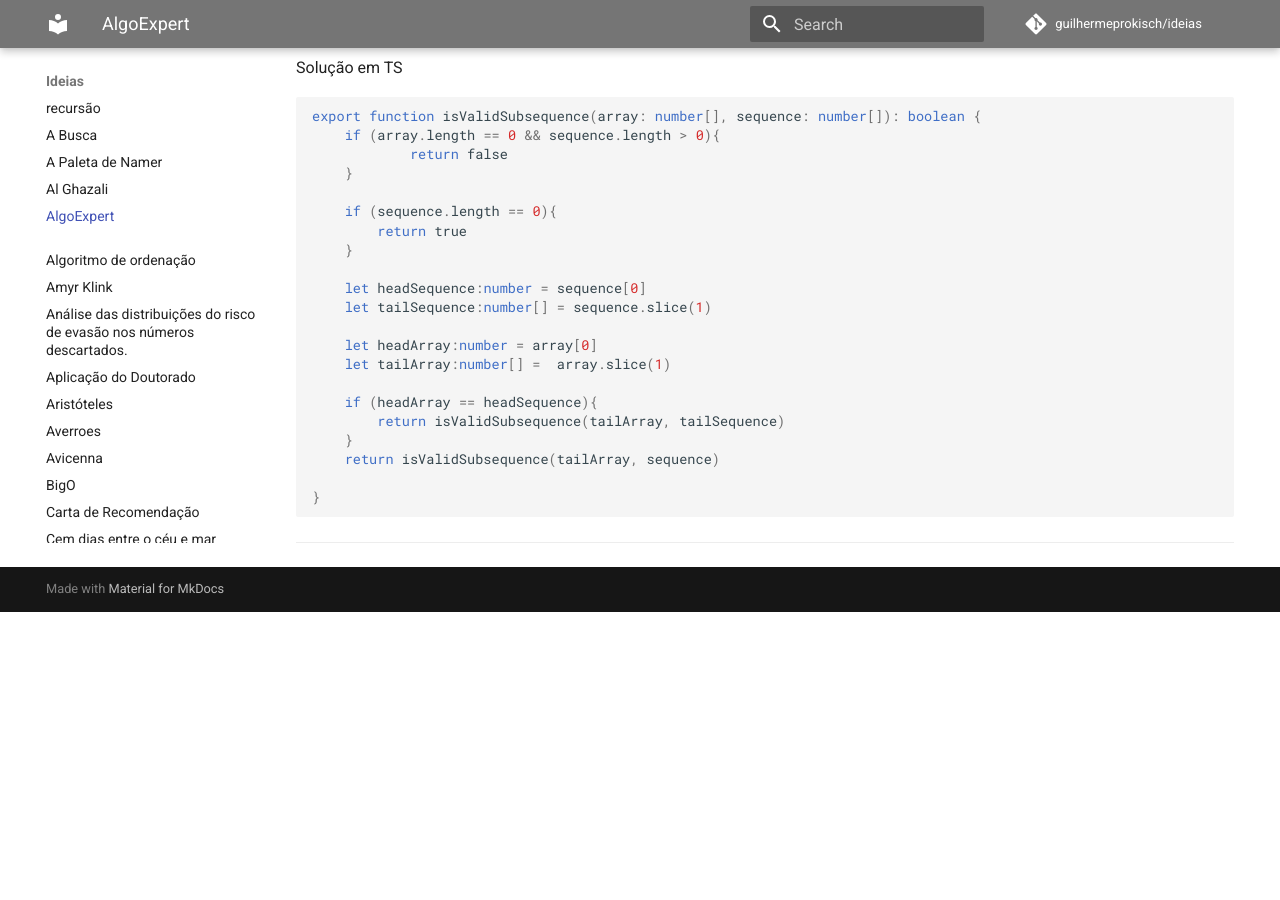
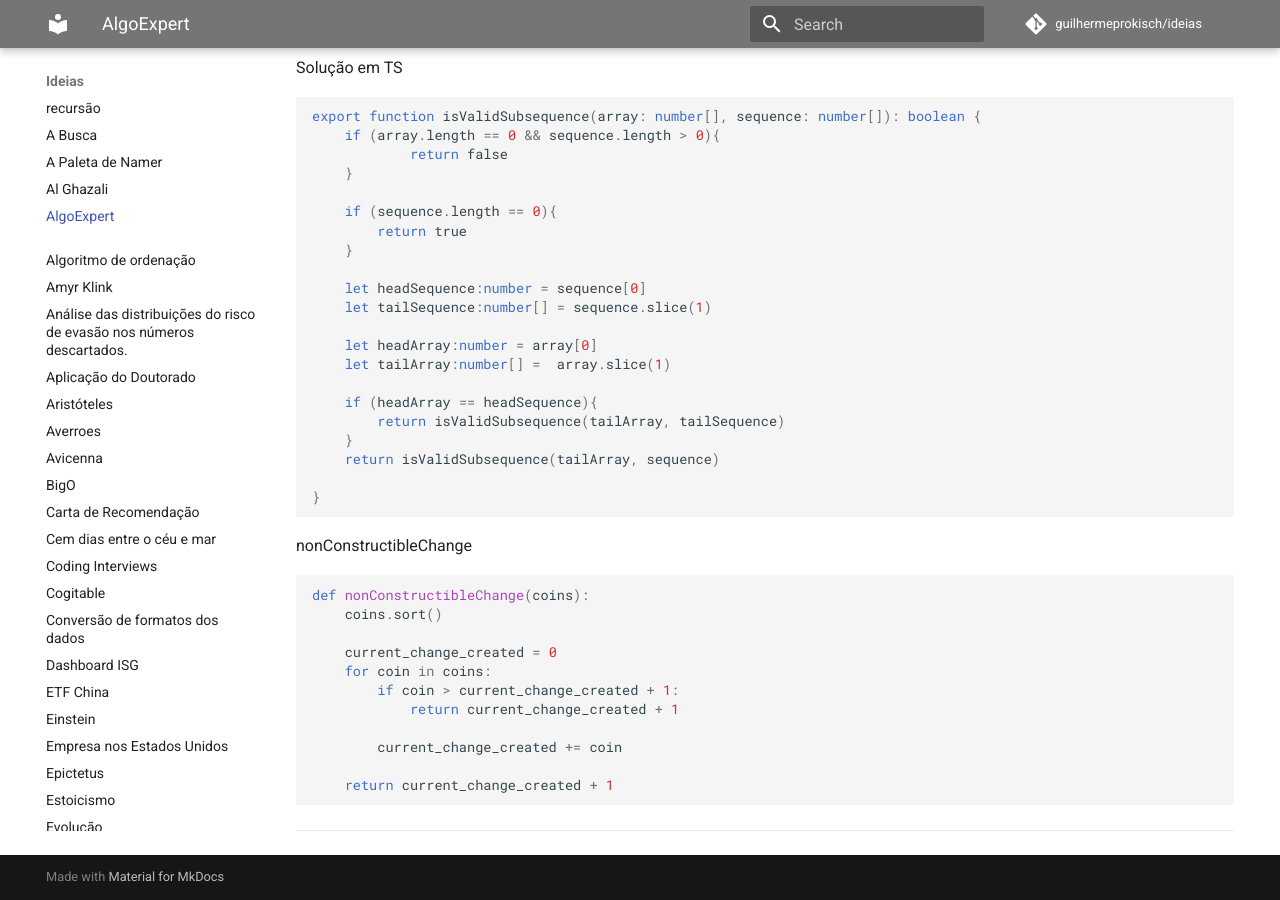
Before and after one commit to guilhermeprokisch/guilherme, an MkDocs documentation site: the page built from docs/AlgoExpert.md, in a window 1280 px wide and 900 px high, scrolled down 1126 px. Built offline with MkDocs 1.6.1 and Material for MkDocs 9.7.7, drawn with Linux system fonts in a browser that asks for light colours; comment, search, counter and statistics services are not loaded; before the commit the page ends 1738 px from its top, so only the background shows below that.

Commit message:
Backup all issues

````diff
--- a/docs/AlgoExpert.md
+++ b/docs/AlgoExpert.md
@@ -84,4 +84,21 @@ export function isValidSubsequence(array: number[], sequence: number[]): boolean
 
 ```
 
+
+nonConstructibleChange
+
+```python
+def nonConstructibleChange(coins):
+	coins.sort()
+
+	current_change_created = 0
+	for coin in coins:
+		if coin > current_change_created + 1:
+			return current_change_created + 1
+
+		current_change_created += coin
+
+	return current_change_created + 1
+```
+
 -------------------------------------------------------------------------------
````
